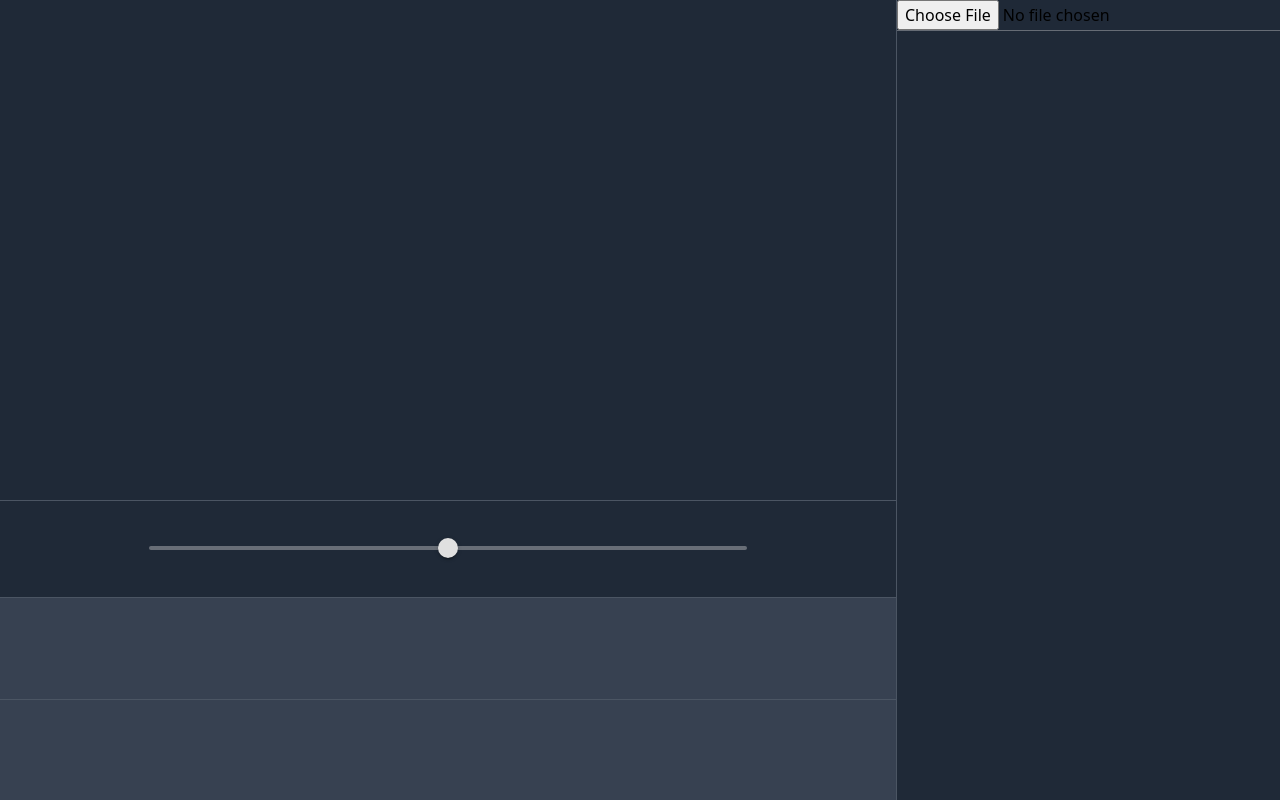
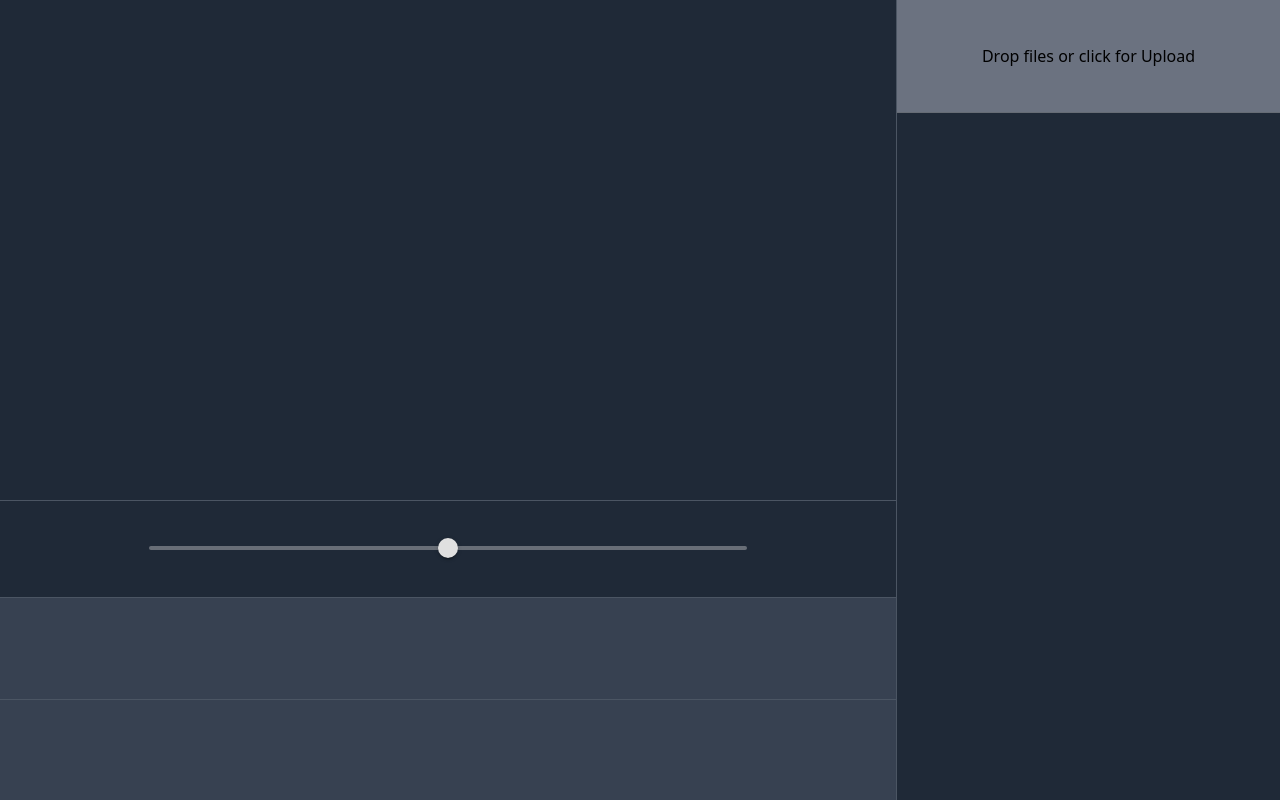
Before and after one commit to enze-l/simple-dj, a React (Create React App) app: page / in a window 1280 px wide. Built offline with nearby package versions, Linux system fonts and the light colour scheme.

Commit message:
Enable multiple upload and style list

```diff
--- a/package.json
+++ b/package.json
@@ -16,6 +16,7 @@
     "@types/react-dom": "^17.0.14",
     "react": "^18.0.0",
     "react-dom": "^18.0.0",
+    "react-dropzone": "^14.2.1",
     "react-scripts": "^5.0.1",
     "typescript": "^4.6.3",
     "wavesurfer.js": "^6.2.0",
--- a/src/App.tsx
+++ b/src/App.tsx
@@ -43,11 +43,12 @@ function App() {
   }
 
   const handleFileUpload = (e: any) => {
-    if (e.target.files[0]) {
-      const newArray = [...files];
-      newArray.push(e.target.files[0]);
-      setFiles(newArray);
+    const filesList = e.target.files;
+    const array = [...files];
+    for (let i = 0; i < filesList.length; i += 1) {
+      array.push(e.target.files[i]);
     }
+    setFiles(array);
   };
 
   const handleSongItemClicked = (index: number) => {
@@ -127,7 +128,10 @@ function App() {
           </div>
         </div>
         <div className="flex-none w-96">
-          <input onChange={handleFileUpload} id="audio" type="file" accept="audio/*" />
+          <div className="grid content-center h-28 bg-gray-500 center-items">
+            <p className="justify-self-center">Drop files or click for Upload</p>
+            <input type="file" className="opacity-0 h-28 absolute" onChange={handleFileUpload} multiple id="audio" accept="audio/*" />
+          </div>
           <ul>
             {files.map((file, index) => (
               <div onKeyDown={() => handleSongItemClicked(index)} role="button" tabIndex={index} onClick={() => handleSongItemClicked(index)}>
```
Also changed, not shown: 1 other file (tests, documents, lock files or other folders).
